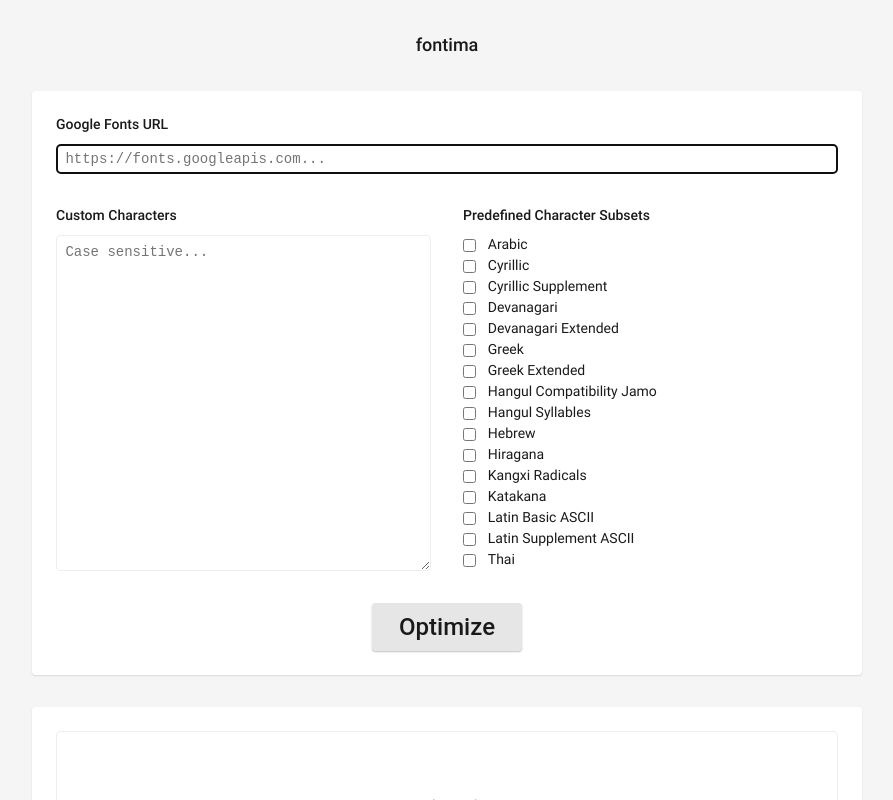
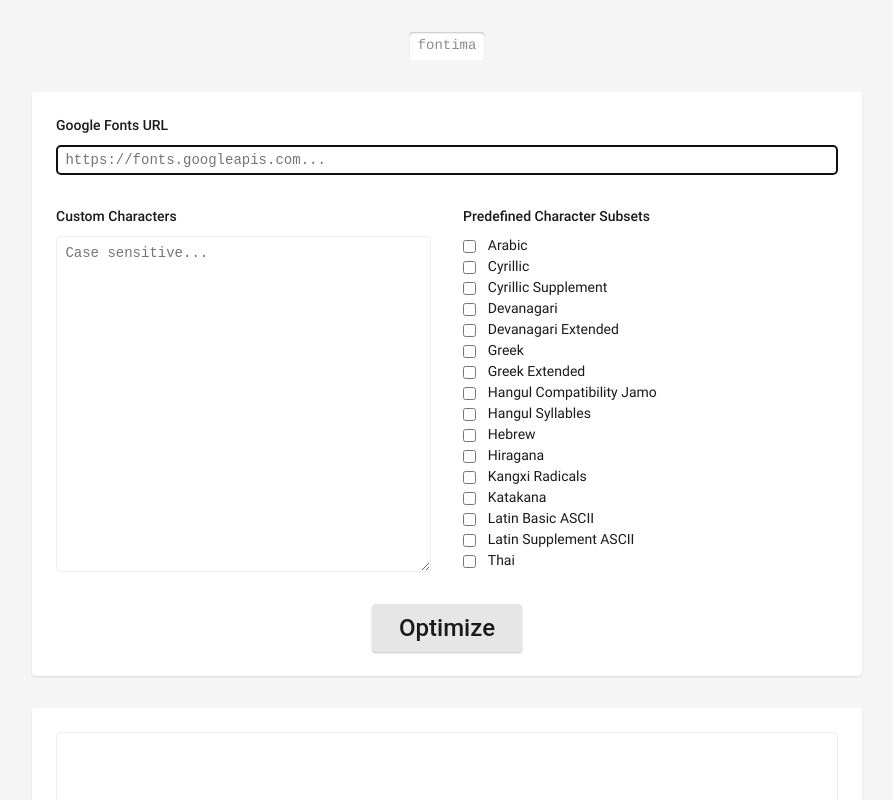
Before and after one commit to leodeslf/abcompact, a React (Vite) app: page / in a window 1280 px wide. Shown: the top 800 px of the page, without its empty margins (193-1086 px from the left). Built offline with nearby package versions, Linux system fonts and the light colour scheme.

Commit message:
Update h1 style to fit new name.

```diff
--- a/src/sass/_reset.scss
+++ b/src/sass/_reset.scss
@@ -70,13 +70,23 @@
 }
 
 h1 {
-  font-size: $font-size--large;
+  display: flex;
+  font-family: $font-family--monospace;
+  font-size: $font-size--medium;
+  font-weight: $font-weight--normal;
   a {
+    color: $color--off;
+    background-color: $white--light;
+    border-radius: $border-radius;
+    box-shadow:
+      0 1px 1px $shadow--from-grey inset,
+      0 1px 2px $shadow--from-grey inset;
+    line-height: 2;
+    padding: 0 1ch;
     text-decoration: none;
   }
 }
 
-h1,
 label,
 legend,
 th {
```
